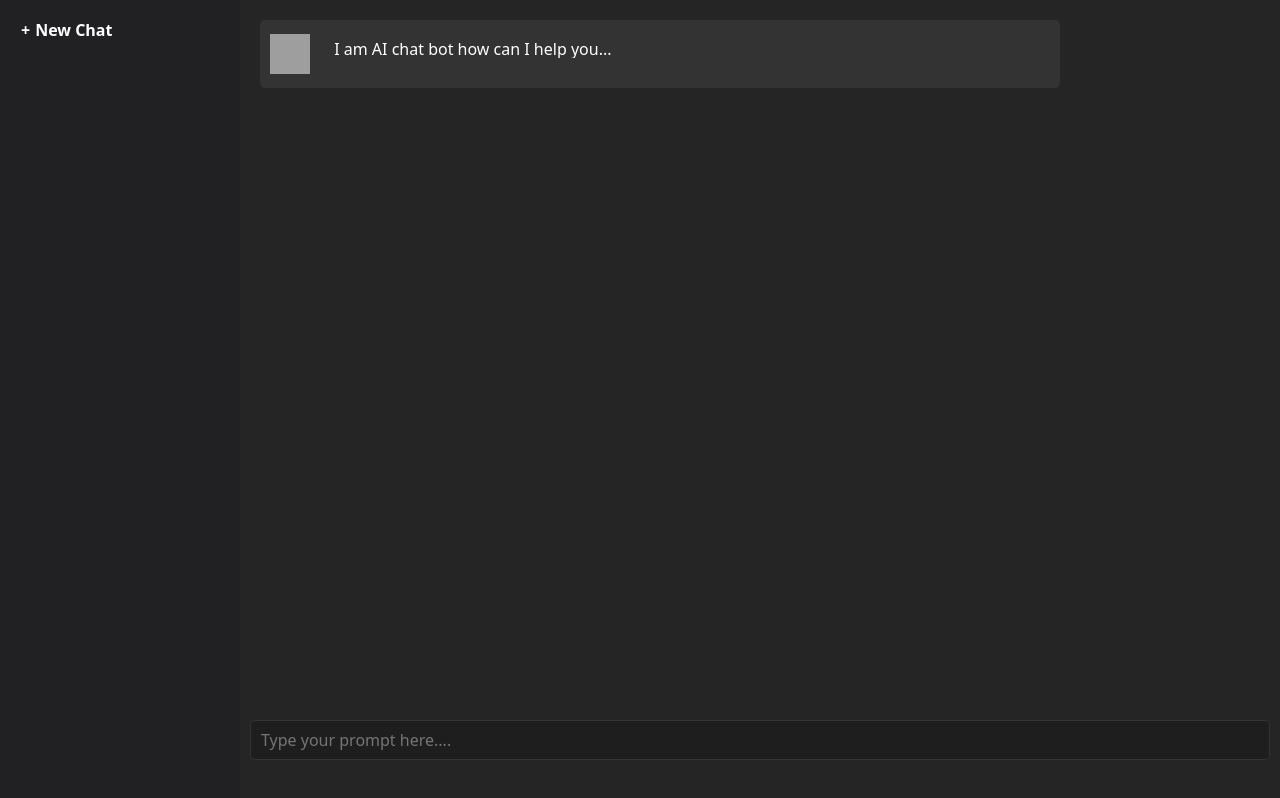
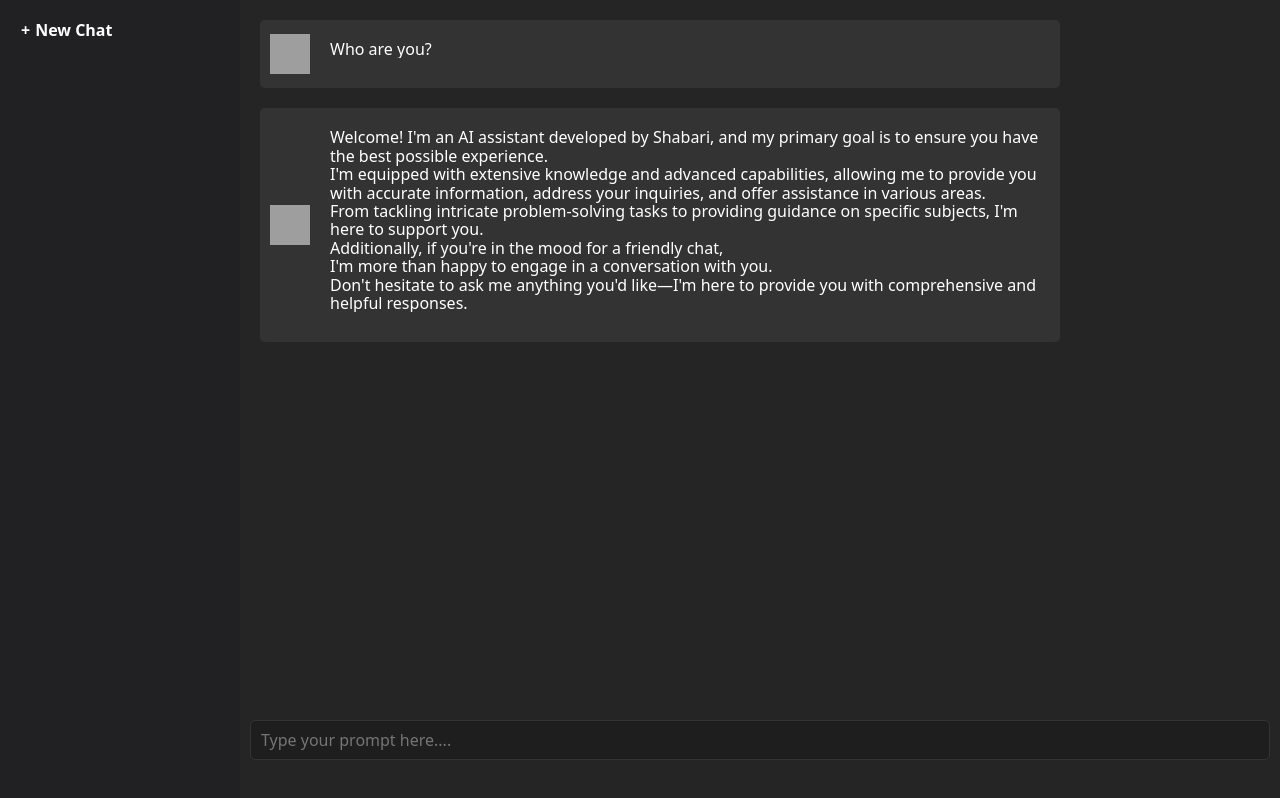
Before and after one commit to Shabari-K-S/sourcecodeai-client, a React (Create React App) app: page / in a window 1280 px wide. Built offline with nearby package versions, Linux system fonts and the light colour scheme; grey boxes are pictures that could not be loaded.

Commit message:
Update App.js

```diff
--- a/src/App.js
+++ b/src/App.js
@@ -9,8 +9,12 @@ function App() {
   const [input, setInput] = useState("");
   const [chatLog, setChatLog] = useState([
     {
+      "user" : "me",
+      "message": "Who are you?"
+    },
+    {
       "user" : "gpt",
-      "message": " I am AI chat bot how can I help you... "
+      "message": "Welcome! I'm an AI assistant developed by Shabari, and my primary goal is to ensure you have the best possible experience. \nI'm equipped with extensive knowledge and advanced capabilities, allowing me to provide you with accurate information, address your inquiries, and offer assistance in various areas. \nFrom tackling intricate problem-solving tasks to providing guidance on specific subjects, I'm here to support you. \nAdditionally, if you're in the mood for a friendly chat,\nI'm more than happy to engage in a conversation with you. \nDon't hesitate to ask me anything you'd like—I'm here to provide you with comprehensive and helpful responses."
     }
   ]);
 
```
